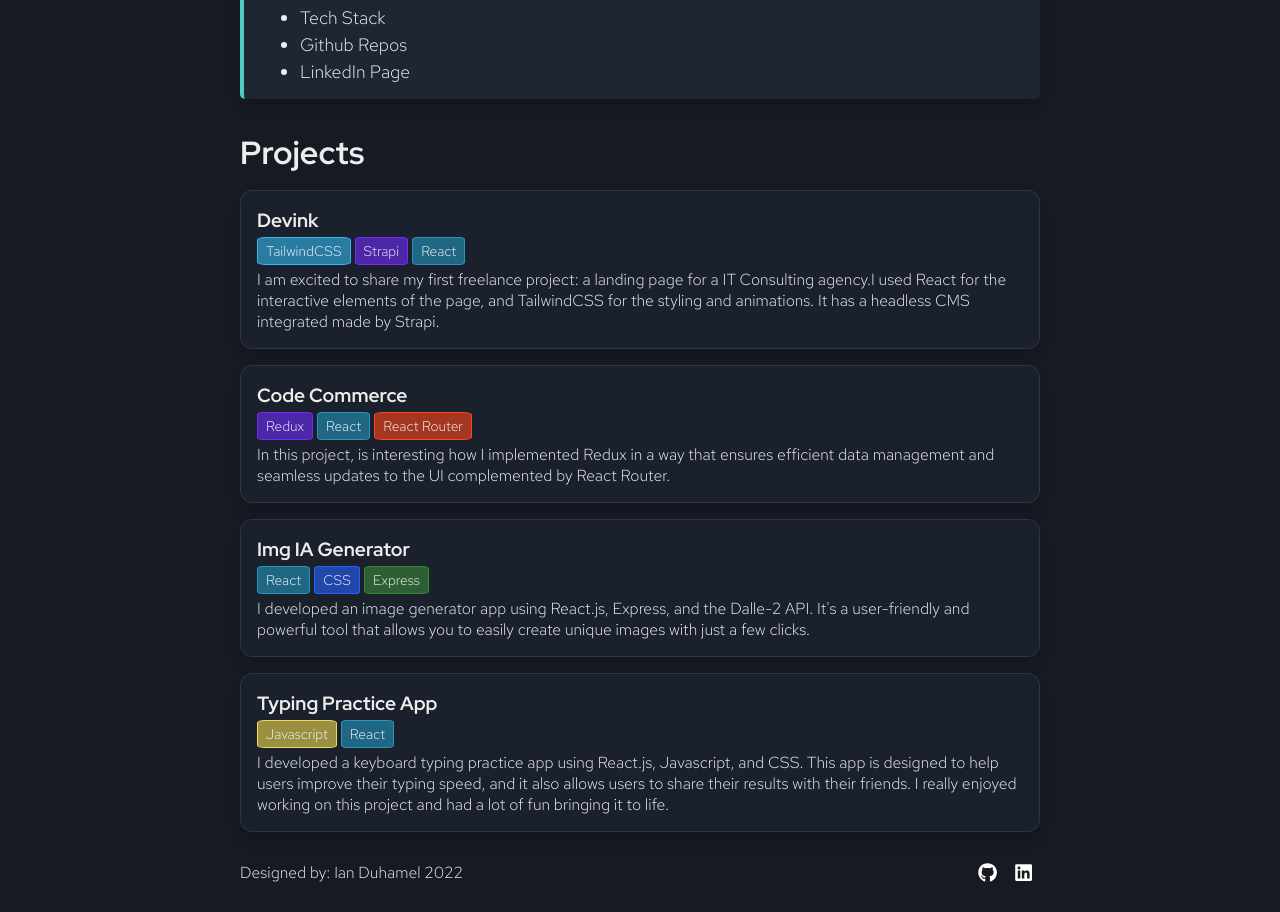
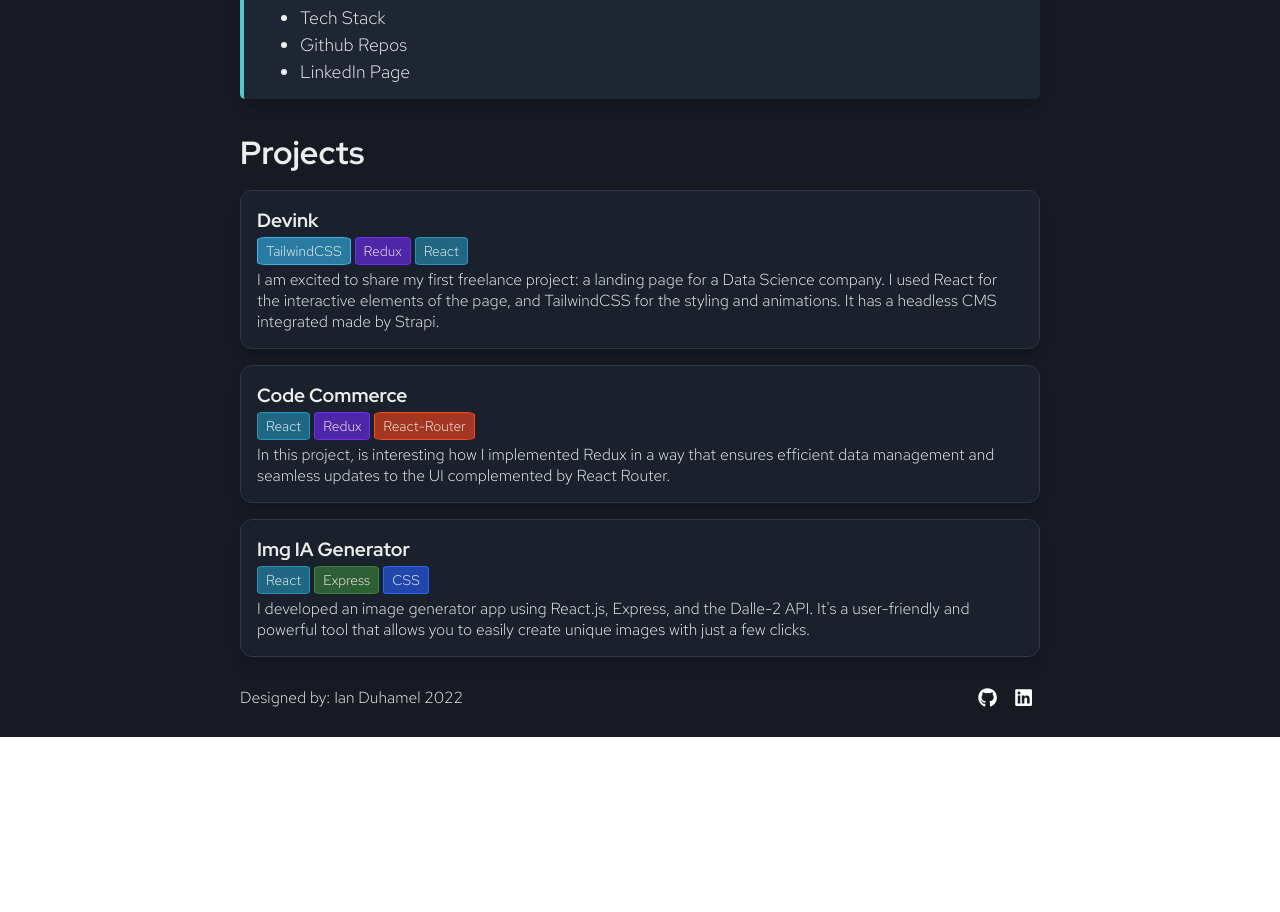
Before and after one commit to Ianduha13/my-portfolio, a React (Create React App) app: page / in a window 1280 px wide. Shown: the part 420-1332 px from the top of the page. After the commit the page ends 1157 px from the top, so only its background shows below. Built offline with nearby package versions, Linux system fonts and the light colour scheme.

Commit message:
Functional refactor

```diff
--- a/src/components/Footer.js
+++ b/src/components/Footer.js
@@ -22,7 +22,7 @@
 					<a
 						className='footer-btn'
 						href='https://github.com/Ianduha13?tab=repositories'
-						target={"_blank"}
+						target='_blank'
 						rel='noreferrer'
 					>
 						{theme === "light" ? (
--- /dev/null
+++ b/src/components/ProjectCard.js
@@ -0,0 +1,17 @@
+import TinyCard from "./TinyCard"
+
+const ProjectCard = ({ url, title, technologies, description }) => {
+	return (
+		<a href={url} target='_blank' rel='noreferrer' className='project-card'>
+			<h4>{title}</h4>
+			<div className='card-group'>
+				{technologies.map((x, i) => (
+					<TinyCard technology={x} color={x} key={i} />
+				))}
+			</div>
+			<p>{description}</p>
+		</a>
+	)
+}
+
+export default ProjectCard
--- a/src/components/Projects.js
+++ b/src/components/Projects.js
@@ -1,110 +1,42 @@
 import "../styles/projects.css"
-import TinyCard from "./TinyCard"
+import ProjectCard from "./ProjectCard"
+
 const Projects = () => {
+	const projects = [
+		{
+			url: "https://www.devink.dev/",
+			title: "Devink",
+			technologies: ["TailwindCSS", "Redux", "React"],
+			description:
+				"I am excited to share my first freelance project: a landing page for a Data Science company. I used React for the interactive elements of the page, and TailwindCSS for the styling and animations. It has a headless CMS integrated made by Strapi.",
+		},
+		{
+			url: "https://code-ecommerce.vercel.app/",
+			title: "Code Commerce",
+			technologies: ["React", "Redux", "React-Router"],
+			description:
+				"In this project, is interesting how I implemented Redux in a way that ensures efficient data management and seamless updates to the UI complemented by React Router.",
+		},
+		{
+			url: "https://ai-img-generator.vercel.app/",
+			title: "Img IA Generator",
+			technologies: ["React", "Express", "CSS"],
+			description:
+				"I developed an image generator app using React.js, Express, and the Dalle-2 API. It's a user-friendly and powerful tool that allows you to easily create unique images with just a few clicks.",
+		},
+	]
 	return (
 		<section className='projects-section'>
 			<header className='project-header'>Projects</header>
-			<a
-				href='https://www.devink.dev/'
-				target='_blank'
-				rel='noreferrer'
-				className='project-card'
-			>
-				<h4>Devink</h4>
-				<div className='card-group'>
-					<TinyCard technology='TailwindCSS' color='tailwind' />
-					<TinyCard technology='Strapi' color='redux' />
-					<TinyCard technology='React' color='react' />
-				</div>
-				<p>
-					I am excited to share my first freelance project: a landing page for a
-					IT Consulting agency.I used React for the interactive elements of the
-					page, and TailwindCSS for the styling and animations. It has a
-					headless CMS integrated made by Strapi.
-				</p>
-			</a>
-			<a
-				href='https://code-ecommerce.vercel.app/'
-				target='_blank'
-				rel='noreferrer'
-				className='project-card'
-			>
-				<h4>Code Commerce</h4>
-				<div className='card-group'>
-					<TinyCard technology='Redux' color='redux' />
-					<TinyCard technology='React' color='react' />
-					<TinyCard technology='React Router' color='react-router' />
-				</div>
-				<p>
-					In this project, is interesting how I implemented Redux in a way that
-					ensures efficient data management and seamless updates to the UI
-					complemented by React Router.
-				</p>
-			</a>
-			<a
-				href='https://ai-img-generator.vercel.app/'
-				target='_blank'
-				rel='noreferrer'
-				className='project-card'
-			>
-				<h4>Img IA Generator</h4>
-				<div className='card-group'>
-					<TinyCard technology='React' color='react' />
-					<TinyCard technology='CSS' color='css' />
-					<TinyCard technology='Express' color='express' />
-				</div>
-				<p>
-					I developed an image generator app using React.js, Express, and the
-					Dalle-2 API. It's a user-friendly and powerful tool that allows you to
-					easily create unique images with just a few clicks.
-				</p>
-			</a>
-			{/* <a
-				href='https://monkeys.vercel.app/'
-				target={"_blank"}
-				rel='noreferrer'
-				className='project-card'
-			>
-				<h4>Monkey NFT Landing Page (in depth)</h4>
-				<div className='card-group'>
-					<TinyCard technology={"React"} color={"react"} />
-					<TinyCard technology={"CSS"} color={"css"} />
-				</div>
-				<p>
-					I am excited to share my latest project: a landing page inspired by a
-					beautiful UI design from Figma. My goal for this project was to learn
-					how to use React and CSS to recreate the desired effects and bring the
-					design to life. The design inspiration for this project came from
-					<a
-						href='https://www.figma.com/community/file/1185001333927027235'
-						target={"_blank"}
-						rel='noreferrer'
-					>
-						&nbsp;HERE
-					</a>
-					. I used React for the interactive elements of the page, such as the
-					carousel, and CSS for the styling and animations.
-				</p>
-			</a> */}
-			<a
-				href='https://typing-practice-ianduhamel.vercel.app/'
-				target='_blank'
-				rel='noreferrer'
-				className='project-card'
-			>
-				<h4>Typing Practice App</h4>
-				<div className='card-group'>
-					<TinyCard technology='Javascript' color='javascript' />
-					<TinyCard technology='React' color='react' />
-				</div>
-				<p>
-					I developed a keyboard typing practice app using React.js, Javascript,
-					and CSS. This app is designed to help users improve their typing
-					speed, and it also allows users to share their results with their
-					friends. I really enjoyed working on this project and had a lot of fun
-					bringing it to life.
-				</p>
-			</a>
+			{projects.map((x, i) => (
+				<ProjectCard
+					url={x.url}
+					title={x.title}
+					key={i}
+					technologies={x.technologies}
+					description={x.description}
+				/>
+			))}
 		</section>
 	)
 }
--- a/src/components/TechCard.js
+++ b/src/components/TechCard.js
@@ -1,7 +1,7 @@
 const TechCard = ({ technologie, usecase, icon }) => {
 	return (
 		<div className='tech-card'>
-			<div className={`img-container ${technologie}`}>{icon}</div>
+			<div className={`img-container`}>{icon}</div>
 			<div className='text-container'>
 				<h4>{technologie}</h4>
 				<p>{usecase}</p>
--- a/src/pages/StackPage.js
+++ b/src/pages/StackPage.js
@@ -12,6 +12,53 @@
 import { TbBrandNextjs } from "react-icons/tb"
 import "../styles/stack.css"
 const StackPage = () => {
+	const technologies = [
+		{
+			technologie: "React",
+			usecase: "Frontend Web Development",
+			icon: <SiReact color='#42a5f5 ' size='1.75em' />,
+		},
+		{
+			technologie: "Javascript",
+			usecase: "Frontend Web Development",
+			icon: <SiJavascript color='#F0DB4F' size='1.75em' />,
+		},
+		{
+			technologie: "CSS",
+			usecase: "Frontend Web Design",
+			icon: <SiCss3 color='#2962ff ' size='1.75em' />,
+		},
+		{
+			technologie: "HTML 5",
+			usecase: "Structure",
+			icon: <SiHtml5 size='1.75em' color='#e34c26' />,
+		},
+		{
+			technologie: "React Router V6",
+			usecase: "Frontend UI Routing",
+			icon: <SiReactrouter size='2em' color='darkgrey' />,
+		},
+		{
+			technologie: "Redux",
+			usecase: "State Management",
+			icon: <SiRedux size='2em' color='#712cf9' />,
+		},
+		{
+			technologie: "TailwindCSS",
+			usecase: "CSS Framework",
+			icon: <SiTailwindcss size='2em' color='#36B7F0' />,
+		},
+		{
+			technologie: "Typescript",
+			usecase: "Strong typing on JavaScript",
+			icon: <SiTypescript size='2em' color='007acc' />,
+		},
+		{
+			technologie: "Next.js",
+			usecase: "Currently learning",
+			icon: <TbBrandNextjs size='2em' color='var(--primary-color)' />,
+		},
+	]
 	return (
 		<section className='tech-section'>
 			<header className='tech-header'>Tech Stack</header>
@@ -20,61 +67,14 @@
 				day.
 			</p>
 			<div className='tech-card-container'>
-				<TechCard
-					technologie='React'
-					usecase='Frontend Web Development'
-					icon={<SiReact color='#42a5f5 ' size='1.75em' />}
-					key={1}
-				/>
-				<TechCard
-					technologie='JavaScript'
-					usecase='Frontend Web Development'
-					icon={<SiJavascript color='#F0DB4F' size='1.75em' />}
-					key={10}
-				/>
-				<TechCard
-					technologie='CSS'
-					usecase='Frontend Web Design'
-					icon={<SiCss3 color='#2962ff ' size='1.75em' />}
-					key={9}
-				/>
-				<TechCard
-					technologie='HTML 5'
-					icon={<SiHtml5 size='1.75em' color='#e34c26' />}
-					usecase='Structure'
-					key={8}
-				/>
-
-				<TechCard
-					technologie='React Router V6'
-					usecase='Frontend UI Routing'
-					icon={<SiReactrouter size='2em' color='darkgrey' />}
-					key={7}
-				/>
-				<TechCard
-					technologie='Redux'
-					usecase='State Management'
-					icon={<SiRedux size='2em' color='#712cf9' />}
-					key={6}
-				/>
-				<TechCard
-					technologie='TailwindCSS'
-					usecase='CSS Framework'
-					icon={<SiTailwindcss size='2em' color='#36B7F0' />}
-					key={111}
-				/>
-				<TechCard
-					technologie='Typescript'
-					usecase='Strong typing on JavaScript'
-					icon={<SiTypescript size='2em' color='007acc' />}
-					key={11}
-				/>
-				<TechCard
-					technologie='Next.js'
-					usecase='Currently learning'
-					icon={<TbBrandNextjs size='2em' color='var(--primary-color)' />}
-					key={6}
-				/>
+				{technologies.map((x, i) => (
+					<TechCard
+						technologie={x.technologie}
+						usecase={x.usecase}
+						icon={x.icon}
+						key={i}
+					/>
+				))}
 			</div>
 		</section>
 	)
--- a/src/styles/tinycard.css
+++ b/src/styles/tinycard.css
@@ -5,35 +5,35 @@
 	border-radius: 10%;
 	color: var(--primary-color);
 }
-.react {
+.React {
 	background-color: rgba(37, 150, 190, 0.6);
 	border: rgb(37, 150, 190) solid 1px;
 }
-.tailwind {
+.TailwindCSS {
 	background-color: rgb(54, 183, 240, 0.6);
 	border: rgb(54, 183, 240) solid 1px;
 }
-.css {
+.CSS {
 	background-color: rgba(41, 98, 255, 0.6);
 	border: rgb(41, 98, 255) solid 1px;
 }
-.react-router {
+.React-Router {
 	background-color: rgba(255, 71, 26, 0.6);
 	border: rgb(255, 71, 26) solid 1px;
 }
-.html {
+.Html {
 	background-color: rgba(37, 150, 190, 0.6);
 	border: rgb(37, 150, 190) solid 1px;
 }
-.javascript {
+.Javascript {
 	background-color: rgba(240, 219, 79, 0.6);
 	border: rgb(240, 219, 79) solid 1px;
 }
-.redux {
+.Redux {
 	background-color: rgba(113, 44, 249, 0.6);
 	border: rgb(113, 44, 249) solid 1px;
 }
-.express {
+.Express {
 	background-color: rgba(60, 135, 58, 0.6);
 	border: rgba(60, 135, 58, 1) solid 1px;
 }
```
